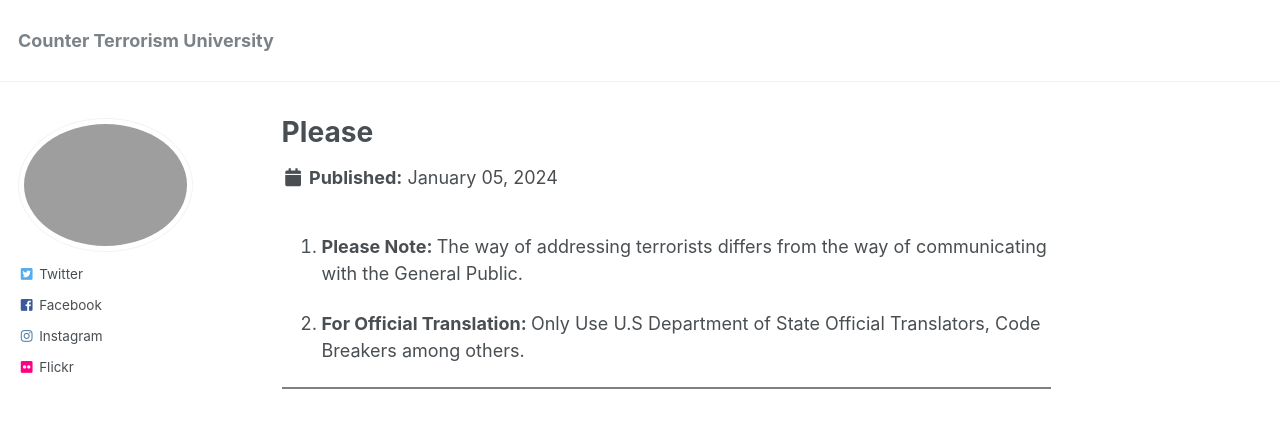
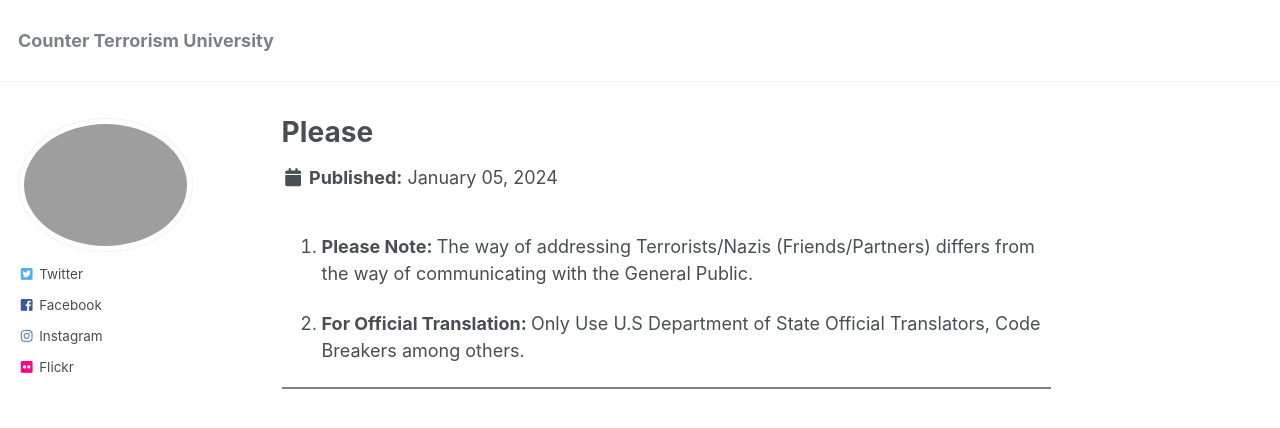
Before and after one commit to phdcsseiden/phdcsseiden.github.io, a Jekyll site: the page built from _pages/Please.md, in a window 1280 px wide. Shown: the top 428 px of the page. Built offline with Jekyll 4.4.1, drawn with Linux system fonts in a browser that asks for light colours.

Commit message:
Update Please.md

```diff
--- a/_pages/Please.md
+++ b/_pages/Please.md
@@ -13,7 +13,7 @@ modified: 2024-01-05
 
 
 
-1. <b> Please Note: </b> The way of addressing terrorists differs from the way of communicating with the General Public.
+1. <b> Please Note: </b> The way of addressing Terrorists/Nazis (Friends/Partners) differs from the way of communicating with the General Public.
 
 
 2. <b> For Official Translation: </b>  Only Use U.S Department of State Official Translators, Code Breakers among others.
```
